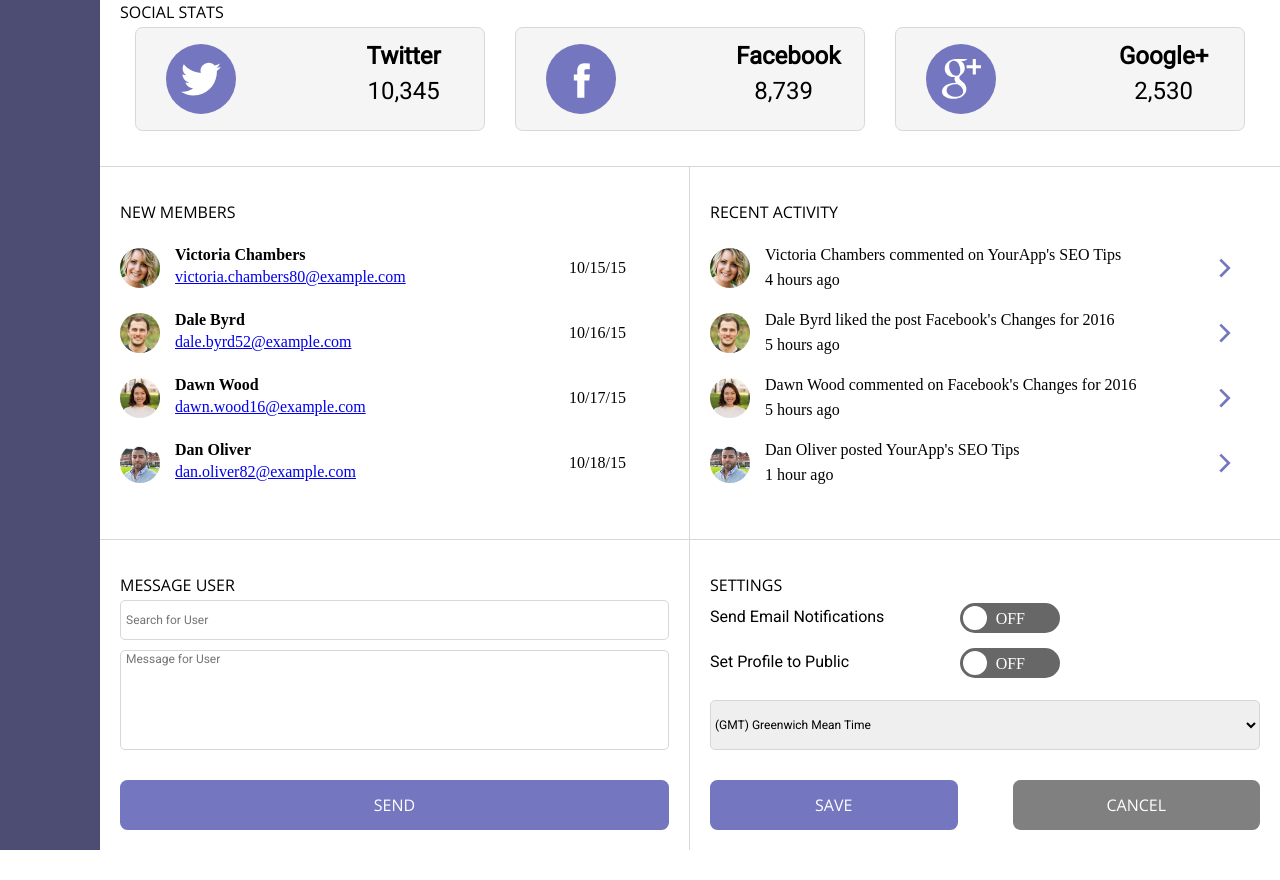
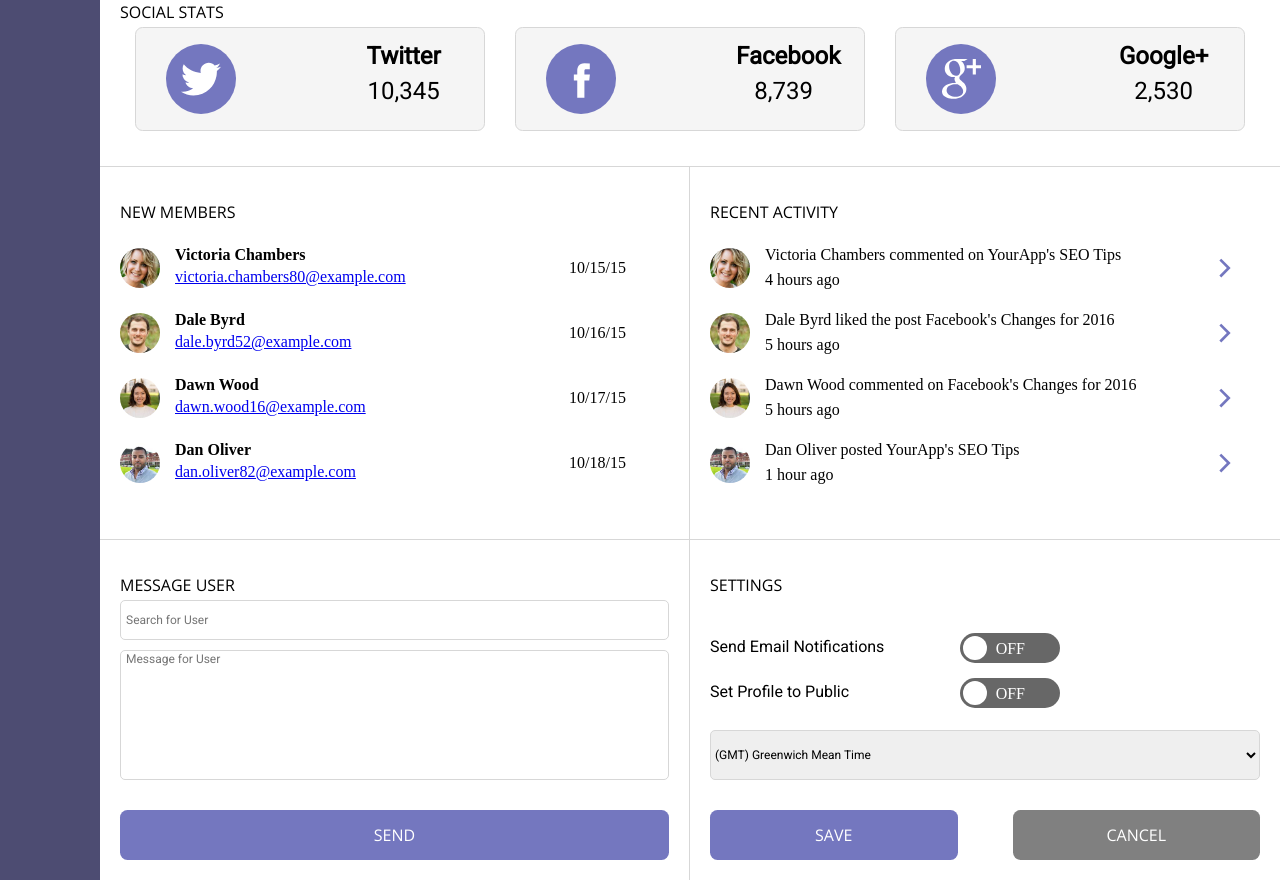
Before and after one commit to canpu/treehouse-frontend-project07, a plain HTML site: page index.html in a window 1280 px wide. Shown: the part 940-1820 px from the top of the page. Before the commit the page ends 1790 px from the top, so only its background shows below. Drawn offline with nearby package versions, Linux system fonts and the light colour scheme.

Commit message:
Basically meets all requirements

```diff
--- a/index.html
+++ b/index.html
@@ -47,7 +47,7 @@
     <nav class="nav" id="nav">
       <ul class="nav__list">
         <li class="nav__item nav__targeted" link="Dashboard">
-          <svg class="icon__social" viewbox="0 0 30 32">
+          <svg class="icon__nav" viewbox="0 0 30 32">
             <g id="_x31_0_20_">
             	<g>
             		<path class="st0" d="M25,18c1.7,0,3-1.3,3-3c0-1.7-1.3-3-3-3c-1.7,0-3,1.3-3,3C22,16.7,23.3,18,25,18z M24,14h2v2h-2V14z M25,26
--- a/js/main.js
+++ b/js/main.js
@@ -370,6 +370,8 @@ $("#message--send").click(event => {
     }
     else {
       $("body").append(`<div class="message--confirmation"><p><strong>Confirmation</strong>: Your message has been sent.</p></div>`);
+      $("#message").val("");
+      $("#message--search").val("");
     }
   }
   window.setTimeout(function () {
--- a/scss/components/_navigation.scss
+++ b/scss/components/_navigation.scss
@@ -5,31 +5,64 @@
   @include grid($align: start);
   @include allmedia("grid-template-columns", $widths-nav);
   background: $color-bg-primary-darker;
+  min-width: 100%;
+  @include media("tablet") {
+    min-width: 0;
     min-height: 100vh;
+  }
   @include element("list") {
-    @include grid($align: center);
+      @include grid($align: center, $columns: repeat(4, 1fr), $rows: 1fr);
+      margin-left: auto;
+      margin-right: auto;
+    @include media("tablet") {
+      @include grid($align: center, $rows: repeat(4, 1fr), $columns: 1fr);
+      width: 100%;
+      margin-left: 0;
+      margin-right: 0;
+    }
     padding: 0;
+  }
+  @include element("item") {
+    display: inline-block;
+    width: 60px;
+    margin-right: 0;
+    @include media("tablet") {
+      @include flex($dir: column, $just: center, $align-coaxis: center);
       width: 100%;
     }
-  @include element("item") {
-    @include flex($dir: column, $just: center, $align-coaxis: center);
-    width: 100%;
     list-style: none;
     position: relative;
     overflow: visible;
-    @include allmedia("margin-top", $gutters-nav-item);
+    margin-left: map-get($gutters-nav-item, "mobile");
+    @include media("tablet") {
+      margin-left: 0;
+      margin-top: map-get($gutters-nav-item, "tablet");
+    }
+    @include media("desktop") {
+      margin-top: map-get($gutters-nav-item, "desktop");
+    }
     &[class*="nav__targeted"] {
       fill: $color-txt-primary;
       position: relative;
       &::before{
         content: "";
         position: absolute;
+        @include media("tablet") {
           left: 0;
           height: 150%;
           width: 0;
           border-right: 4px solid $color-scale-selected;
           border-bottom-right-radius: 4px;
           border-top-right-radius: 4px;
+        }
+        @include media("mobile") {
+          top: 0;
+          width: 60px;
+          height: 0;
+          border-bottom: 4px solid $color-scale-selected;
+          border-bottom-right-radius: 4px;
+          border-bottom-left-radius: 4px;
+        }
         text-align: center;
       }
     }
@@ -39,7 +72,13 @@
     &::after {
       font-family: $font-family-secondary;
       position: absolute;
-      right: -$width-hint + 15px;
+      bottom: - $padding-hint - $font-size-lg * 2 + 5px;
+      left: -$width-hint / 2;
+      @include media("tablet") {
+        top: auto;
+        left: auto;
+        right: -$width-hint + 10px;
+      }
       visibility: hidden;
       width: $width-hint;
       border-radius: $width-hint / 2;
@@ -50,7 +89,6 @@
       padding: $padding-hint 0;
       border: 0px solid rgba(brown, 0);
       text-align: center;
-      vertical-align: -50%;
       transition: opacity $transition-time linear,
                   border $transition-time linear;
       -webkit-touch-callout: none;
--- a/scss/components/_sections.scss
+++ b/scss/components/_sections.scss
@@ -112,6 +112,7 @@
   }
   &-message-user {
     grid-area: message-user;
+    min-height: 300px;
     @include media("tablet") {
       border-right: 1px solid $color-grid;
     }
@@ -170,6 +171,9 @@
     font-family: $font-family-secondary;
     font-size: $font-size-md;
     height: auto;
+  }
+  @include modifier("form") {
+    margin-top: 30px;
   }
   @include modifier("toggle") {
     display: block;
@@ -250,7 +254,7 @@
   @extend %message;
   resize: none;
   margin-top: 10px;
-  height: 100px;
+  height: 130px;
   @include modifier("search") {
     @extend %message;
     height: 40px;
--- a/scss/components/_typography.scss
+++ b/scss/components/_typography.scss
@@ -5,8 +5,11 @@ main {
 
 body {
   @include allmedia("grid-template-columns", $columns-body);
-  @include grid($layout:  "main-header main-header"
-                          "navbar main-region", $align: center, $rows: $rows-body);
+  @include grid($layout:  "main-header" "navbar" "main-region", $align: center, $columns: repeat(3, 100%));
+  @include media('tablet') {
+    @include grid($layout:  "main-header main-header"
+                            "navbar main-region", $align: center, $rows: $rows-body);
+  }
 }
 
 .wrapper__main {
--- a/scss/utilities/_placeholders.scss
+++ b/scss/utilities/_placeholders.scss
@@ -65,7 +65,6 @@
   top: calc(50% - 50px);
   left: calc(50% - 150px);
   border-radius: $radius-lg;
-  border: 2px solid $color-bg-primary-darker;
   width: 300px;
   height: 100px;
   @include flex($dir: row, $align-coaxis: center, $just: center);
--- a/scss/utilities/_variables.scss
+++ b/scss/utilities/_variables.scss
@@ -48,7 +48,7 @@ $width-hint: 150px;
 $width-social-card: 350px;
 $width-toggle: 100px;
 $widths-nav: (
-  'mobile': 50px,
+  'mobile': 100%,
   'tablet': 75px,
   'desktop': 100px,
 );
```
Also changed, not shown: css/styles.css, 1 other file. Lines whose indentation alone changed are shown as unchanged.
